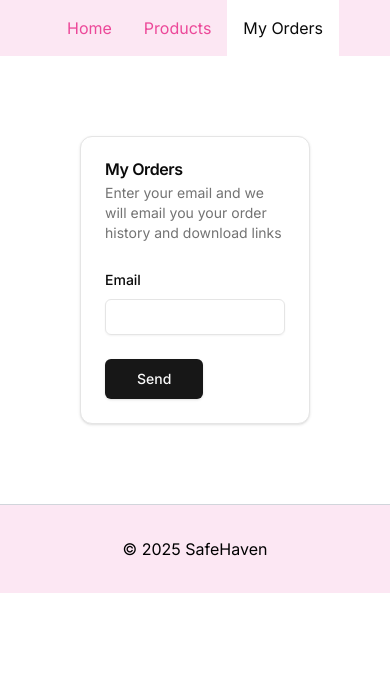
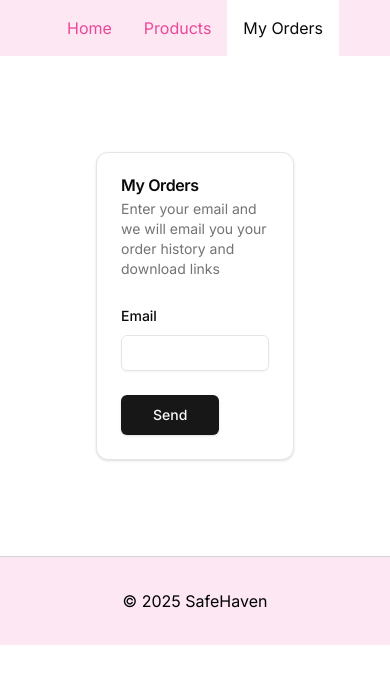
Before and after one commit to ProgrammerJM/Her-Health-Hub, a Next.js app: page /orders in a window 390 px wide. Shown: the top 684 px of the page. Built offline with nearby package versions, Linux system fonts and the light colour scheme; no server answers.

Commit message:
refactor: adjust padding and layout in MyOrdersPage and ProductsPage for improved responsiveness

```diff
--- a/src/app/(customerFacing)/orders/page.tsx
+++ b/src/app/(customerFacing)/orders/page.tsx
@@ -17,7 +17,10 @@ import { useFormState, useFormStatus } from "react-dom";
 export default function MyOrdersPage() {
   const [data, action] = useFormState(emailOrderHistory, {});
   return (
-    <form action={action} className="max-2-xl mx-auto p-20 w-fit h-full">
+    <form
+      action={action}
+      className="max-2-xl mx-auto p-24 lg:p-28 md:p-24 sm:p-28 w-fit"
+    >
       <Card>
         <CardHeader>
           <CardTitle>My Orders</CardTitle>
--- a/src/app/(customerFacing)/products/page.tsx
+++ b/src/app/(customerFacing)/products/page.tsx
@@ -12,7 +12,7 @@ const getProducts = cache(() => {
 
 export default function ProductsPage() {
   return (
-    <div className="container mx-auto p-24">
+    <div className="container justify-center mx-auto p-8 lg:p-20 md:p-16 sm:p-12">
       <h1 className="text-3xl font-bold mb-8">Products</h1>
       <div className="grid grid-cols-1 md:grid-cols-2 lg:grid-cols-3 gap-6 ">
         <Suspense
```
